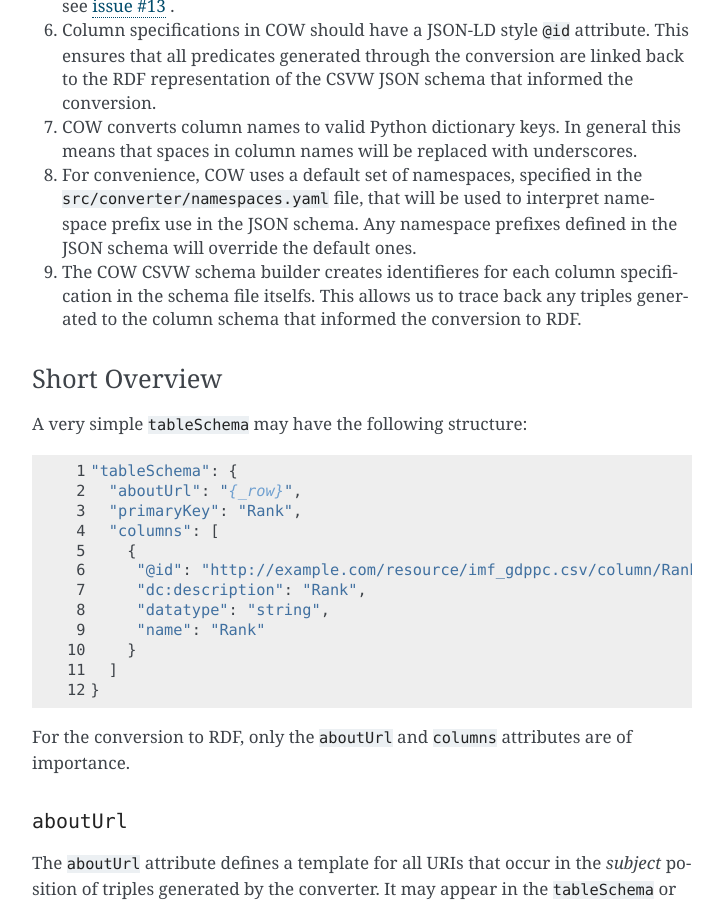
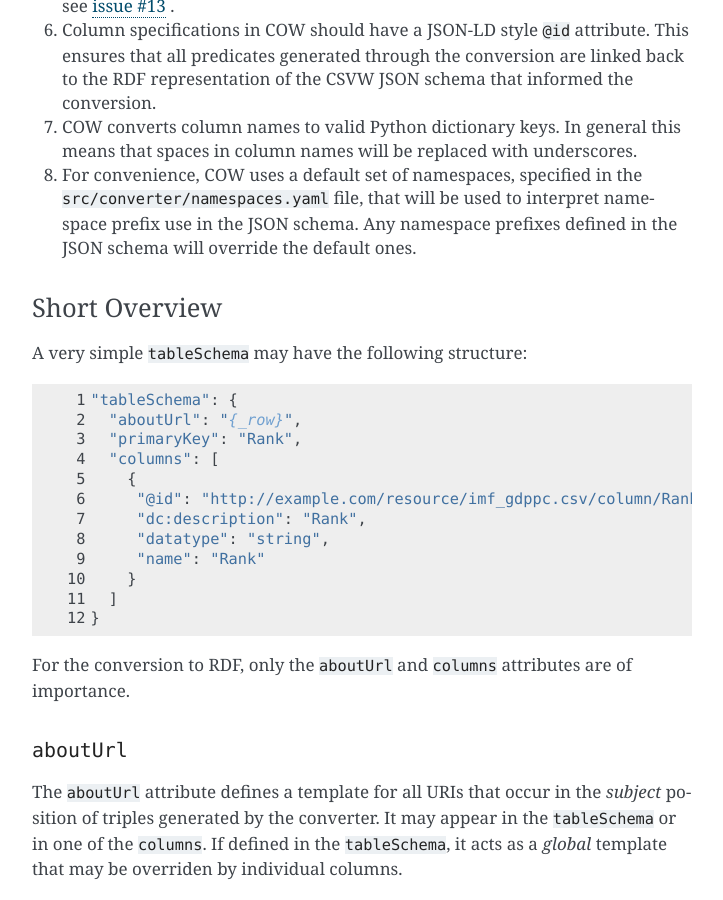
Before and after one commit to CLARIAH/COW, a Sphinx documentation site: the page built from docs/index.rst, in a window 1280 px wide and 900 px high, scrolled down 9214 px. Shown: the whole window, without its empty margins (388-1111 px from the left). Built offline with Sphinx 7.4.7, drawn with Linux system fonts in a browser that asks for light colours; pages that are not in the unit, such as notebooks, are missing from menus.

Commit message:
Removed duplicate entry on `@id` attribute

```diff
--- a/docs/index.rst
+++ b/docs/index.rst
@@ -394,9 +394,6 @@ Differences and Extensions
 
 8. For convenience, COW uses a default set of namespaces, specified in the ``src/converter/namespaces.yaml`` file, that will be used to interpret namespace prefix use in the JSON schema. Any namespace prefixes defined in the JSON schema will override the default ones.
 
-9. The COW CSVW schema builder creates identifieres for each column specification in the schema file itselfs. This allows us to trace back any triples generated to the column schema that informed the conversion to RDF.
-
-
 .. _short-overview:
 
 Short Overview
```
